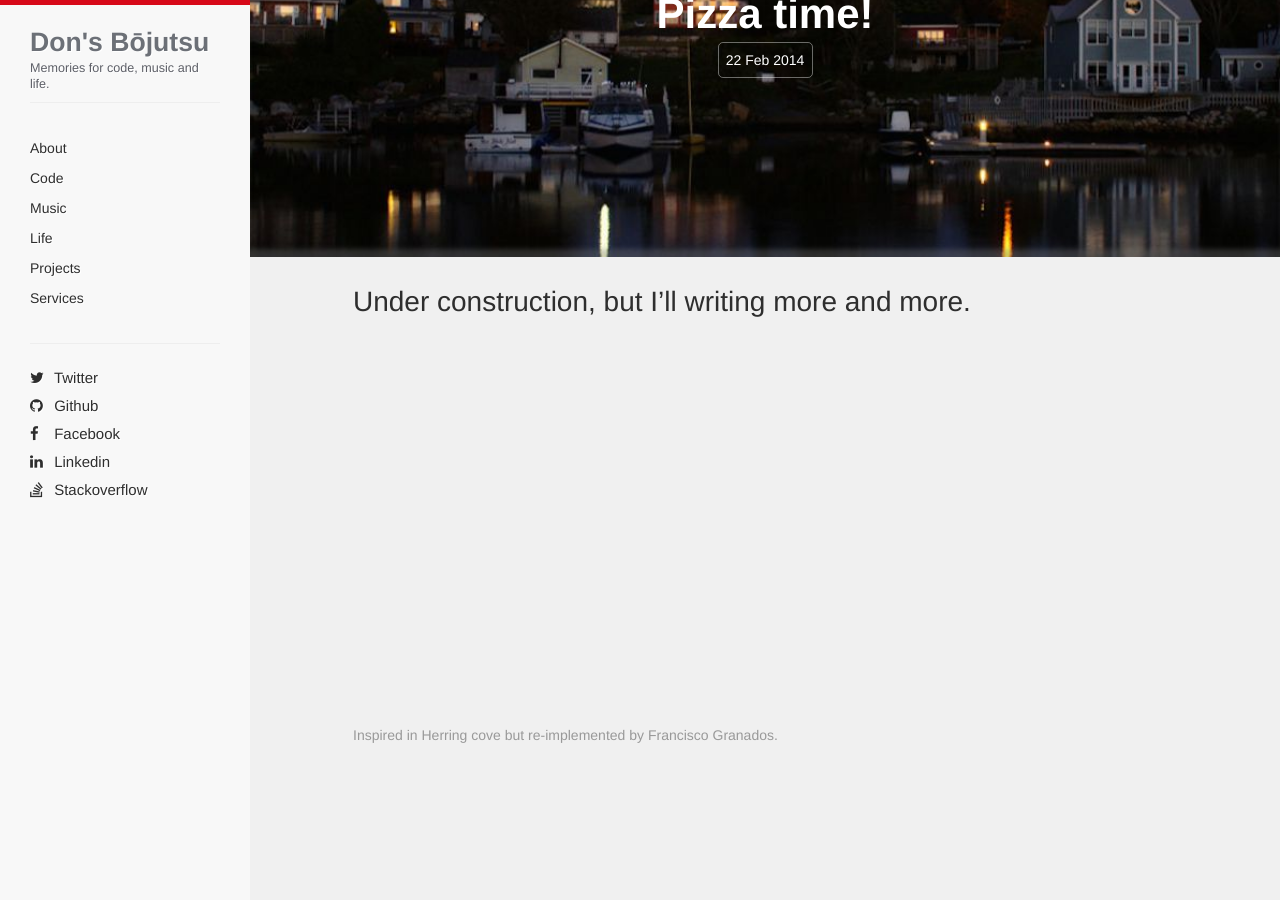
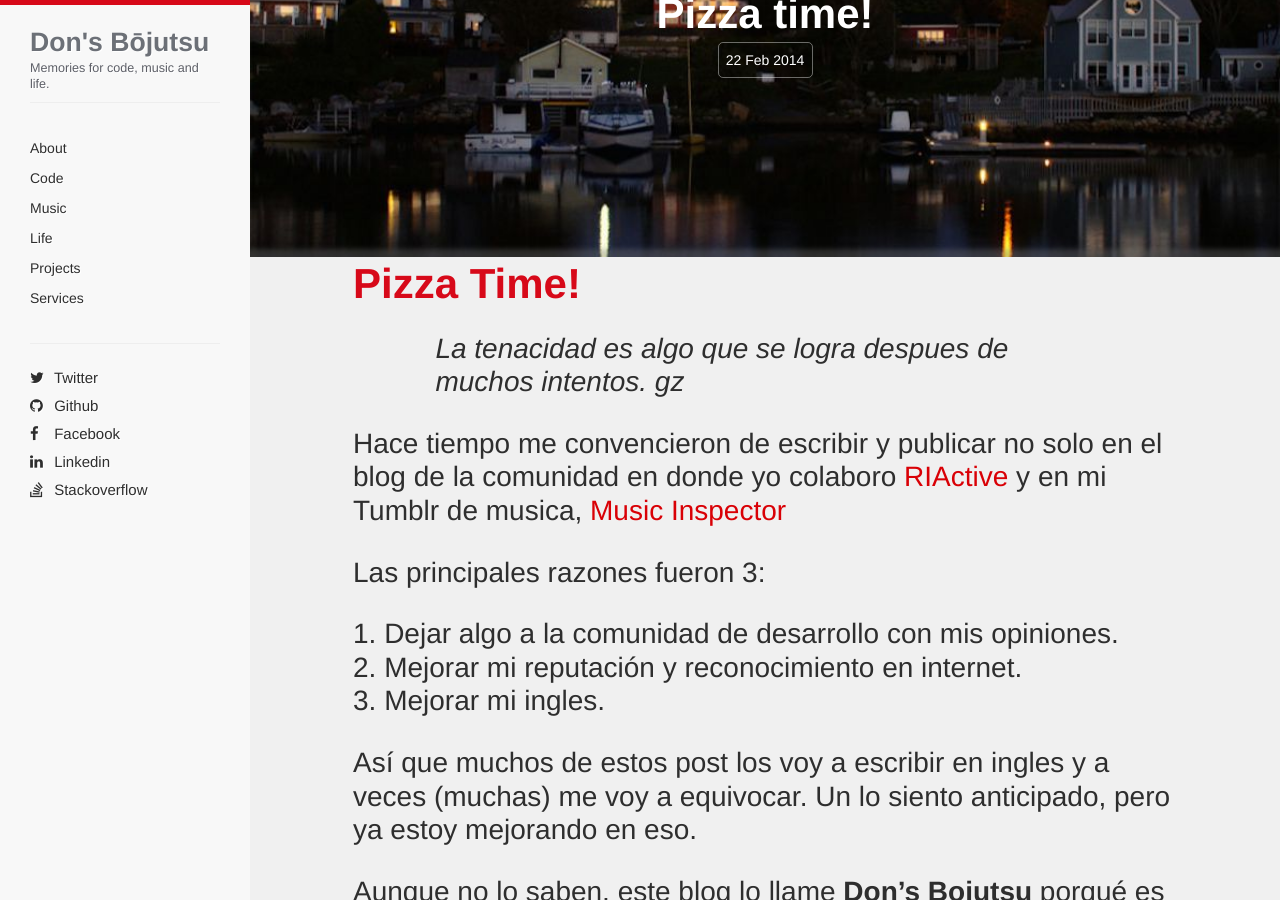
Before and after one commit to gzfrancisco/gzfrancisco.github.io, a Jekyll site: the page built from _posts/2014-02-23-pizza-time.markdown, in a window 1280 px wide and 900 px high, scrolled down 198 px. Built offline with Jekyll 4.4.1, drawn with Linux system fonts in a browser that asks for light colours; nearby versions of some CDN libraries; Markdown is read by kramdown in place of the engine named in the settings; before the commit the page ends 945 px from its top, so only the background shows below that; some of the changed text lies outside the part shown.

Commit message:
Wrote pizza time

```diff
--- a/_posts/2014-02-23-pizza-time.markdown
+++ b/_posts/2014-02-23-pizza-time.markdown
@@ -3,7 +3,32 @@ layout: post
 title:  "Pizza time!"
 date:   2014-02-23 00:49:59
 category: life
+lang: es_MX
 icon: none
 ---
 
-Under construction, but I'll writing more and more.
+# Pizza Time!
+
+> La tenacidad es algo que se logra despues de muchos intentos.
+> *gz*
+
+Hace tiempo me convencieron de escribir y publicar no solo en el blog de la comunidad en donde yo colaboro [RIActive](http://riactive.mx) y en mi Tumblr de musica, [Music Inspector](http://music-inspector.tumblr.com)
+
+Las principales razones fueron 3:
+
+1. Dejar algo a la comunidad de desarrollo con mis opiniones.
+2. Mejorar mi reputación y reconocimiento en internet.
+3. Mejorar mi ingles.
+
+Así que muchos de estos post los voy a escribir en ingles y a veces (muchas) me voy a equivocar. Un lo siento anticipado, pero ya estoy mejorando en eso.
+
+Aunque no lo saben, este blog lo llame **Don's Bojutsu** porqué es eso, quiero que sea mi tecnica para mejorar mi profesion. Al igual que Donatelo en la Tortugas Ninjas Adolecentes Mutantes.
+
+---
+
+Entonces no me queda más que decirles bienvenidos a mi blog y espero sus comentarios en mi twitter [@gzfrancisco](https://twitter.com/gzfrancisco)
+
+![Pizza time image](/img/post/tmnt-pizza-time.jpg)
+
+> Pizza time!
+> TMNT
```
Also changed, not shown: img/post/tmnt-pizza-time.jpg (added).
